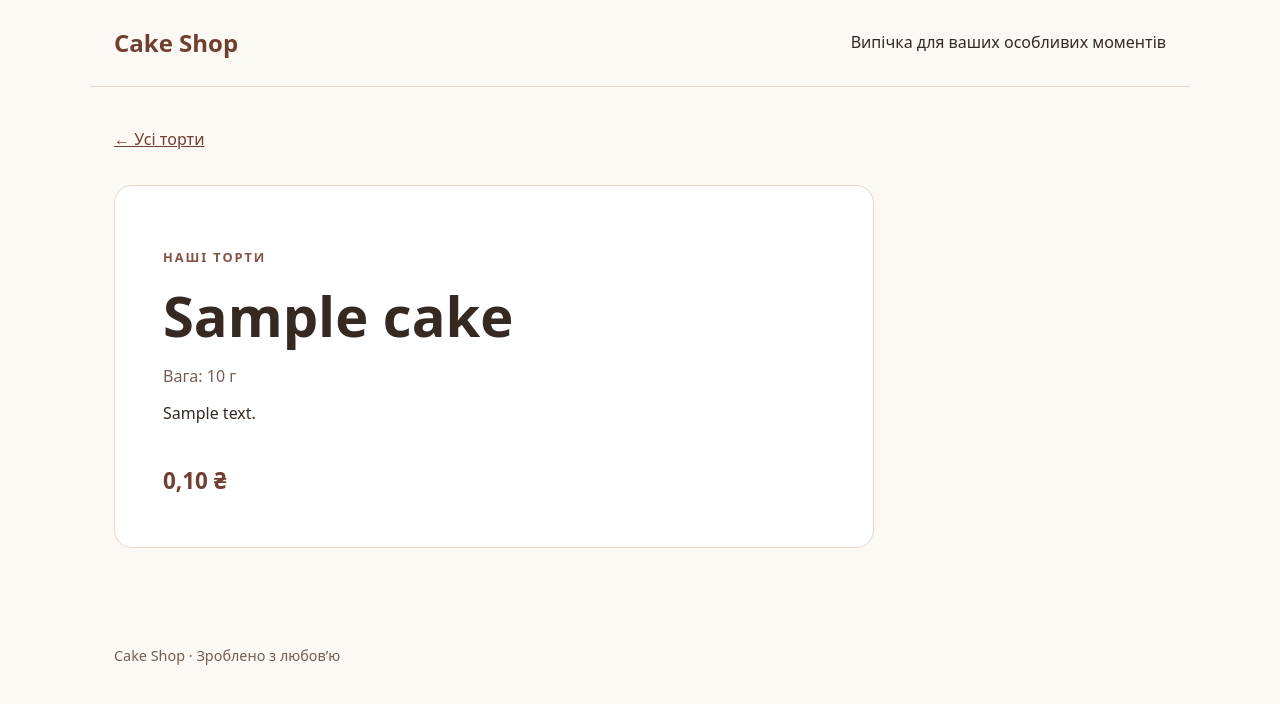
After one commit to RomanRusyn/cake-shop, a FastAPI app: template templates/cake_detail.html in a window 1280 px wide. The commit adds this page. Shown: the top 704 px of the page. Run offline with FastAPI, Linux system fonts and the light colour scheme; the template is opened without the code that fills it: most values are stand-ins (such as "Sample title", 1, 10 or a date in 2020); parts of the project's set-up code (start-up, migrations or seed data) failed here and were passed over.

Commit message:
Add cake detail pages and catalogue links

```diff
--- a/routers/pages.py
+++ b/routers/pages.py
@@ -1,6 +1,6 @@
 from pathlib import Path
 
-from fastapi import APIRouter, Request
+from fastapi import APIRouter, HTTPException, Request
 from fastapi.responses import HTMLResponse
 from fastapi.templating import Jinja2Templates
 from sqlalchemy import select
@@ -41,3 +41,30 @@ def catalogue_page(request: Request, session: SessionDep):
         name="catalogue.html",
         context={"cakes": cakes},
     )
+
+
+@router.get(
+    "/catalogue/{cake_id}",
+    response_class=HTMLResponse,
+    name="cake_detail_page",
+)
+def cake_detail_page(
+    cake_id: int,
+    request: Request,
+    session: SessionDep,
+):
+    cake = session.get(Cake, cake_id)
+
+    if cake is None or not cake.is_available:
+        return templates.TemplateResponse(
+            request=request,
+            name="not_found.html",
+            context={},
+            status_code=404,
+        )
+
+    return templates.TemplateResponse(
+        request=request,
+        name="cake_detail.html",
+        context={"cake": cake},
+    )
--- a/static/styles.css
+++ b/static/styles.css
@@ -111,3 +111,34 @@ h1 {
     color: #725f53;
     font-size: 0.9rem;
 }
+
+.cake-card h2 a {
+    color: inherit;
+    text-decoration: none;
+}
+
+.cake-card h2 a:hover {
+    text-decoration: underline;
+}
+
+.cake-card h2 a:focus-visible,
+.back-link:focus-visible {
+    outline: 3px solid #713f32;
+    outline-offset: 5px;
+}
+
+.back-link {
+    display: inline-block;
+    margin-block: 16px;
+    color: #713f32;
+}
+
+.cake-detail {
+    max-width: 760px;
+    margin-top: 16px;
+    padding: clamp(24px, 5vw, 48px);
+    background: #fff;
+    border: 1px solid #e5d8cd;
+    border-radius: 18px;
+    overflow-wrap: anywhere;
+}
--- /dev/null
+++ b/templates/cake_detail.html
@@ -0,0 +1,17 @@
+{% extends "base.html" %}
+
+{% block title %}{{ cake.name }} — Cake Shop{% endblock %}
+
+{% block content %}
+    <a class="back-link" href="{{ url_for('catalogue_page') }}">
+        ← Усі торти
+    </a>
+
+    <article class="cake-detail">
+        <p class="eyebrow">НАШІ ТОРТИ</p>
+        <h1>{{ cake.name }}</h1>
+        <p class="cake-weight">Вага: {{ cake.weight_grams }} г</p>
+        <p class="cake-description">{{ cake.description }}</p>
+        <p class="cake-price">{{ cake.price_kopiyky | uah }}</p>
+    </article>
+{% endblock %}
--- a/templates/catalogue.html
+++ b/templates/catalogue.html
@@ -13,7 +13,7 @@
         {% for cake in cakes %}
             <article class="cake-card">
                 <p class="cake-weight">{{ cake.weight_grams }} г</p>
-                <h2>{{ cake.name }}</h2>
+                <h2><a href="{{ url_for('cake_detail_page', cake_id=cake.id) }}">{{ cake.name }}</a></h2>
                 <p class="cake-description">{{ cake.description }}</p>
                 <p class="cake-price">{{ cake.price_kopiyky | uah }}</p>
             </article>
```
Also changed, not shown: templates/not_found.html (added, +14 -0 lines).
